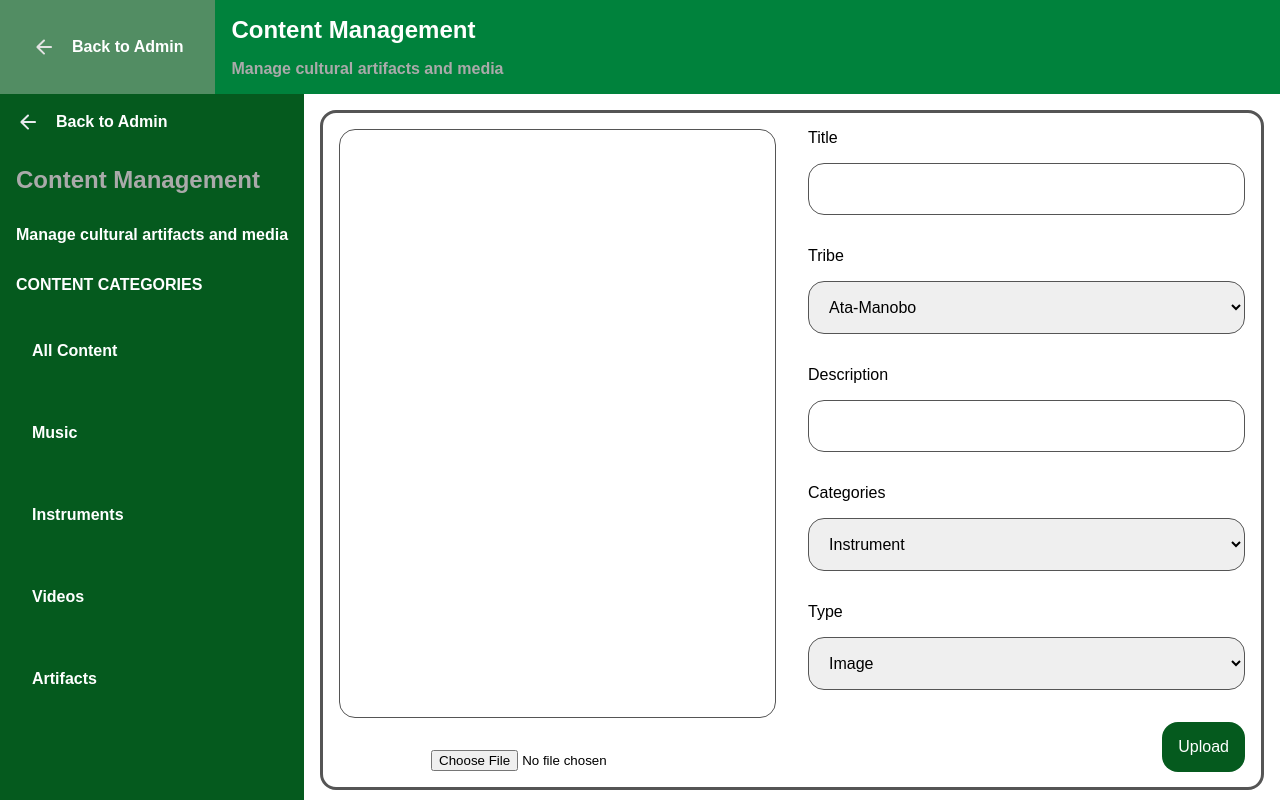
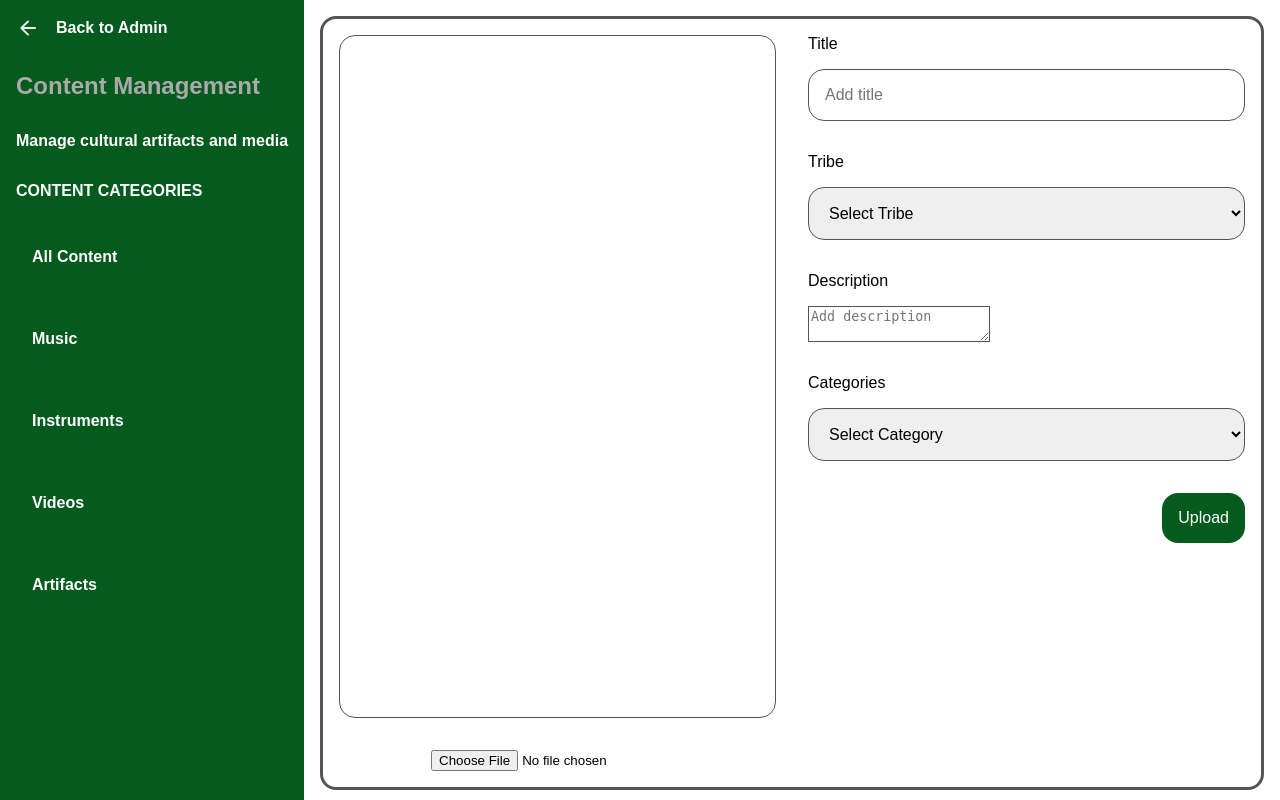
Before and after one commit to ionvop/huni-sa-tribu, a PHP site: page /content/new/ in a window 1280 px wide. Run offline with PHP 8.4, Linux system fonts and the light colour scheme.

Commit message:
Update index.php

```diff
--- a/content/new/index.php
+++ b/content/new/index.php
@@ -1,7 +1,7 @@
 <?php
 
 chdir("../../");
-include "common.php";
+require_once "common.php";
 
 ?>
 
@@ -16,9 +16,9 @@ include "common.php";
         <meta name="viewport" content="width=device-width, initial-scale=1.0">
         <style>
             body > .main {
-                & > .content {
                 display: grid;
                 grid-template-columns: max-content 1fr;
+                height: 100%;
                 overflow: hidden;
 
                 & > .content {
@@ -84,7 +84,6 @@ include "common.php";
                     }
                 }
             }
-            }
 
             .-input {
                 border: 1px solid #555;
@@ -93,13 +92,15 @@ include "common.php";
             .-select {
                 border: 1px solid #555;
             }
+
+            .-textarea {
+                border: 1px solid #555;
+            }
         </style>
     </head>
     <body>
-        <div class="main -main">
-            <?=renderHeader("content")?>
-            <div class="content">
-                <?=renderNavigation("content", "")?>
+        <div class="main">
+            <?=renderNavigation("content", "new")?>
             <div class="content -pad">
                 <form action="server.php" class="-form box" method="post" enctype="multipart/form-data">
                     <div class="media">
@@ -118,7 +119,7 @@ include "common.php";
                                 Title
                             </div>
                             <div class="input -pad">
-                                    <input type="text" class="-input" name="title" required>
+                                <input type="text" class="-input" name="title" placeholder="Add title" required>
                             </div>
                         </div>
                         <div class="tribe field">
@@ -126,7 +127,10 @@ include "common.php";
                                 Tribe
                             </div>
                             <div class="input -pad">
-                                    <select name="tribe" class="-select">
+                                <select name="tribe" class="-select" required>
+                                    <option value="">
+                                        Select Tribe
+                                    </option>
                                     <option>
                                         Ata-Manobo
                                     </option>
@@ -144,7 +148,7 @@ include "common.php";
                                 Description
                             </div>
                             <div class="input -pad">
-                                    <input type="text" class="-input" name="description">
+                                 <textarea name="description" class="-textarea" placeholder="Add description"></textarea>
                             </div>
                         </div>
                         <div class="categories field">
@@ -152,7 +156,10 @@ include "common.php";
                                 Categories
                             </div>
                             <div class="input -pad">
-                                    <select name="category" class="-select">
+                                <select name="category" class="-select" required>
+                                    <option value="">
+                                        Select Category
+                                    </option>
                                     <option>
                                         Instrument
                                     </option>
@@ -168,24 +175,6 @@ include "common.php";
                                 </select>
                             </div>
                         </div>
-                            <div class="type field">
-                                <div class="label -pad">
-                                    Type
-                                </div>
-                                <div class="input -pad">
-                                    <select name="type" class="-select">
-                                        <option>
-                                            Image
-                                        </option>
-                                        <option>
-                                            Video
-                                        </option>
-                                        <option>
-                                            Audio
-                                        </option>
-                                    </select>
-                                </div>
-                            </div>
                         <div class="submit">
                             <div></div>
                             <div class="button -pad">
@@ -196,7 +185,6 @@ include "common.php";
                         </div>
                     </div>
                 </form>
-                </div>
             </div>
         </div>
         <script src="script.js"></script>
```
Lines whose indentation alone changed are shown as unchanged.
